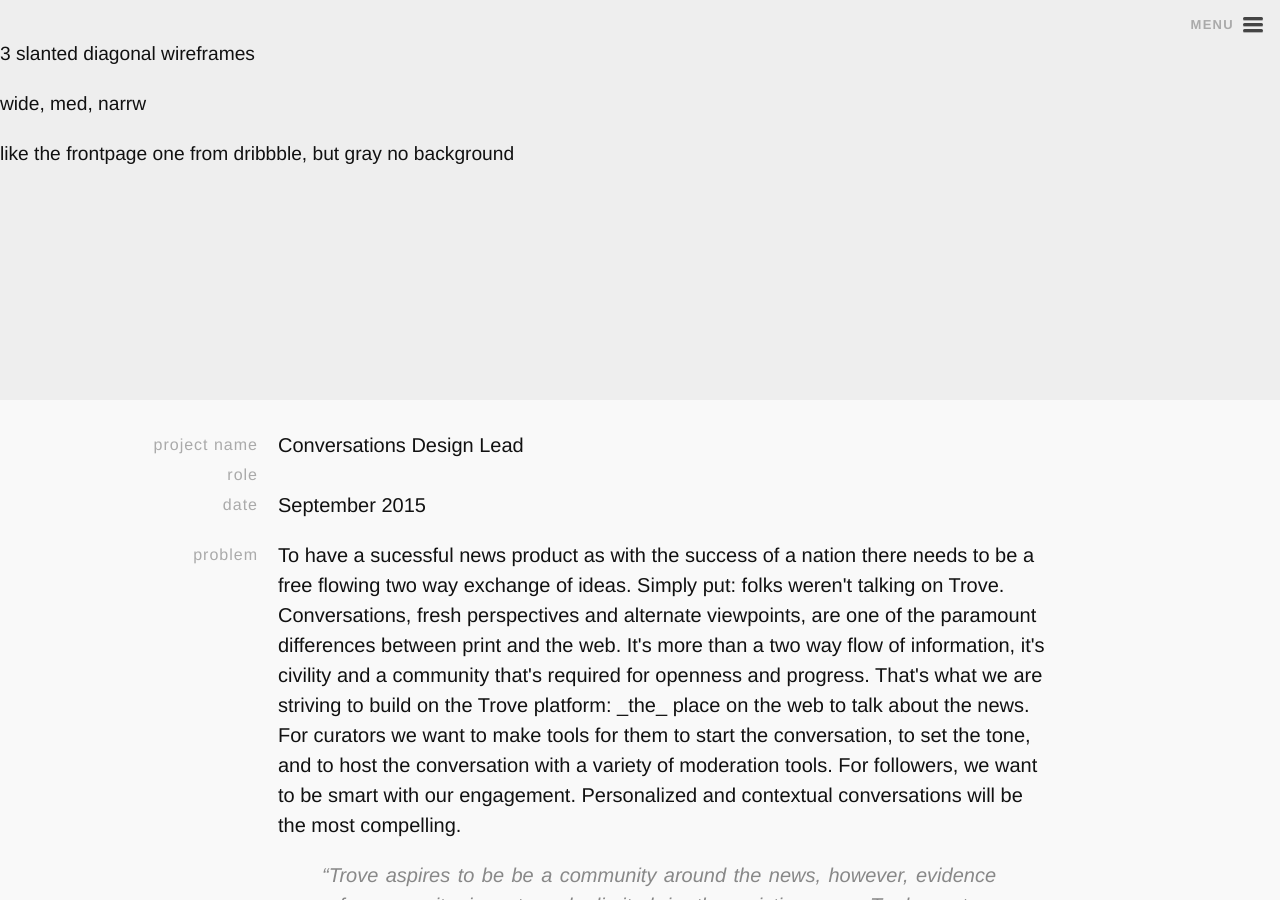
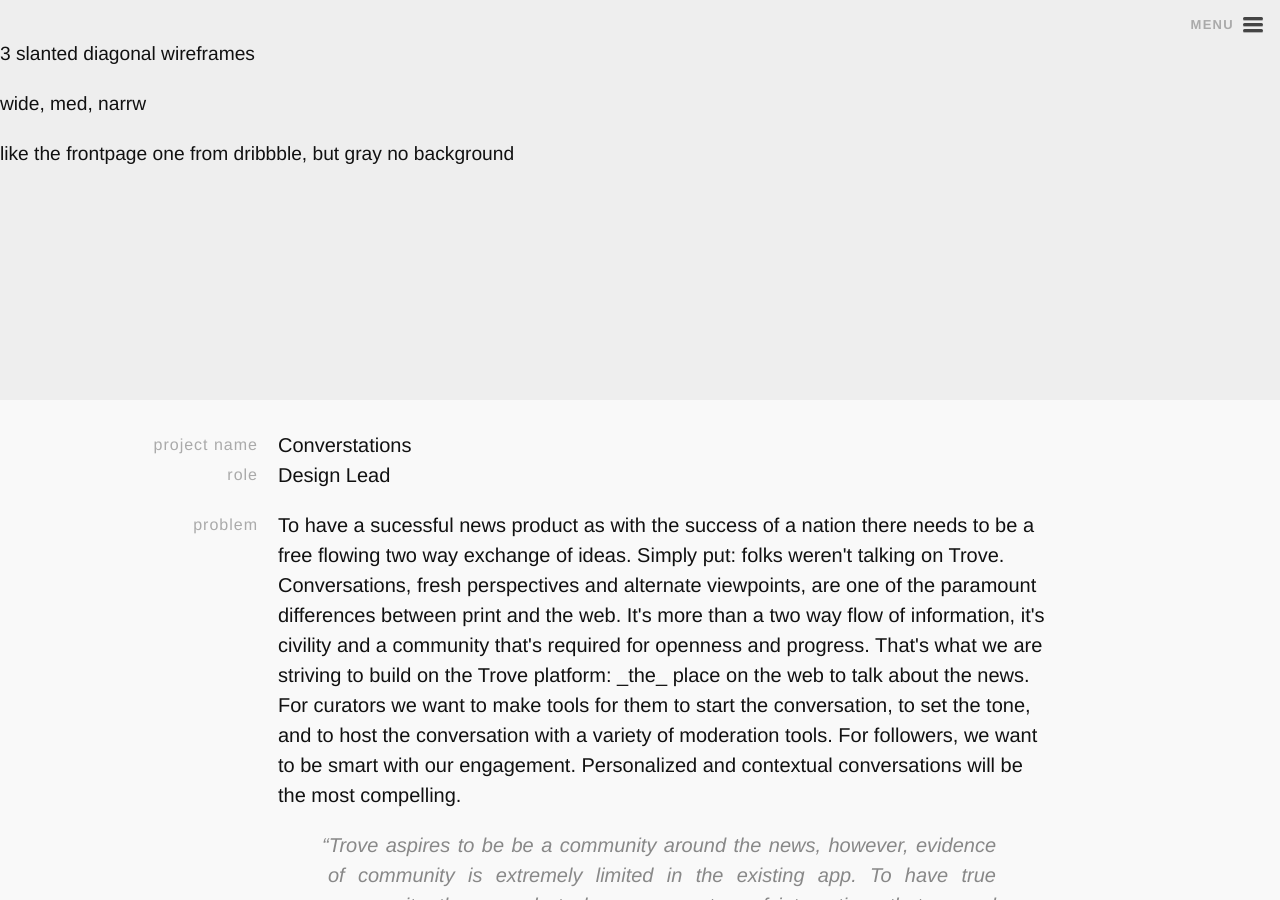
Before and after one commit to ReptarAzar/reptarazar.github.io, a Jekyll site: the page built from _posts/2015-01-10-trove-conversations.markdown, in a window 1280 px wide and 900 px high. Built offline with Jekyll 4.4.1, drawn with Linux system fonts in a browser that asks for light colours; nearby versions of some CDN libraries.

Commit message:
role row

```diff
--- a/_posts/2015-01-10-trove-conversations.markdown
+++ b/_posts/2015-01-10-trove-conversations.markdown
@@ -7,34 +7,34 @@
 ---
 
 <!-- Begin Hero Row -->
-<div class="row hero intro">
+<div class="row hero">
 <p>3 slanted diagonal wireframes</p>
     <p>wide, med, narrw</p>
     <p>like the frontpage one from dribbble, but gray no background</p>
 </div>
 
-<div class="row intro">
+<!-- Begin Title Row -->
+<div class="row title">
     <div class="label-column">
         <div>Project Name</div>
+    </div>
+
+    <div class="content-column">
+        <span class="title">Converstations</span>
+    </div>
+</div>
+
+<!-- Begin Role Row -->
+<div class="row role">
+    <div class="label-column">
         <div>Role</div>
     </div>
 
     <div class="content-column">
-        <span class="title">Conversations</span>
         <span class="role">Design Lead</span>
     </div>
 </div>
 
-<!-- Begin role Row -->
-<div class="row role">
-    <div class="label-column">
-        Date
-    </div>
-
-    <div class="content-column">
-        September 2015
-    </div>
-</div>
 
 
 <!-- Begin Problem Row -->
```
